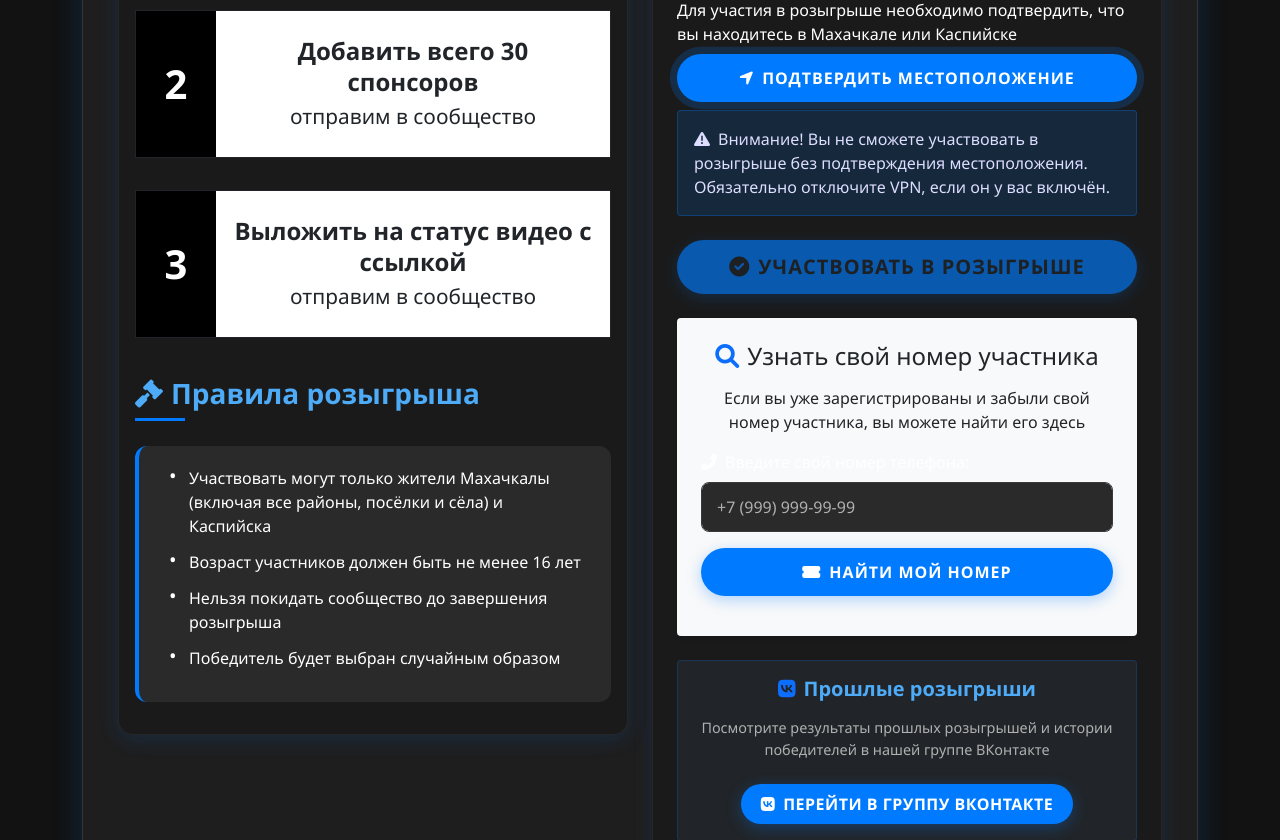
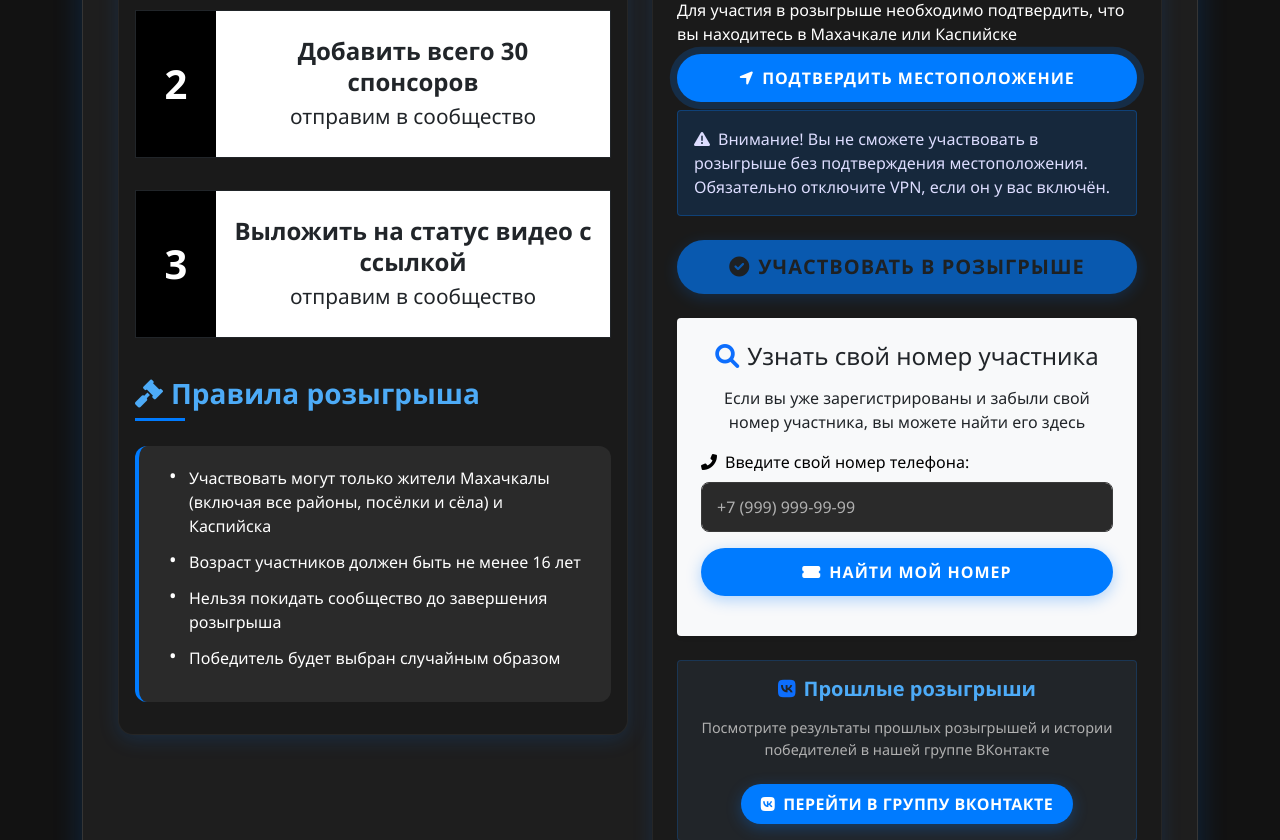
Before and after one commit to kamilvagidov3587/porsche5, a Flask app: page / in a window 1280 px wide. Shown: the part 943-1783 px from the top of the page. Run offline with Flask 3, Linux system fonts and the light colour scheme.

Commit message:
Update index.html

```diff
--- a/templates/index.html
+++ b/templates/index.html
@@ -138,7 +138,7 @@
 
                     <form id="ticketSearch" class="mb-3">
                         <div class="form-group mb-3">
-                            <label for="search_phone" class="form-label"><i class="fas fa-phone-alt me-2"></i>Введите свой номер телефона:</label>
+                            <label for="search_phone" class="form-label" style="color: black;"><i class="fas fa-phone-alt me-2"></i>Введите свой номер телефона:</label>
                             <input type="tel" class="form-control" id="search_phone" name="search_phone" placeholder="+7 (999) 999-99-99" required>
                         </div>
 
```
